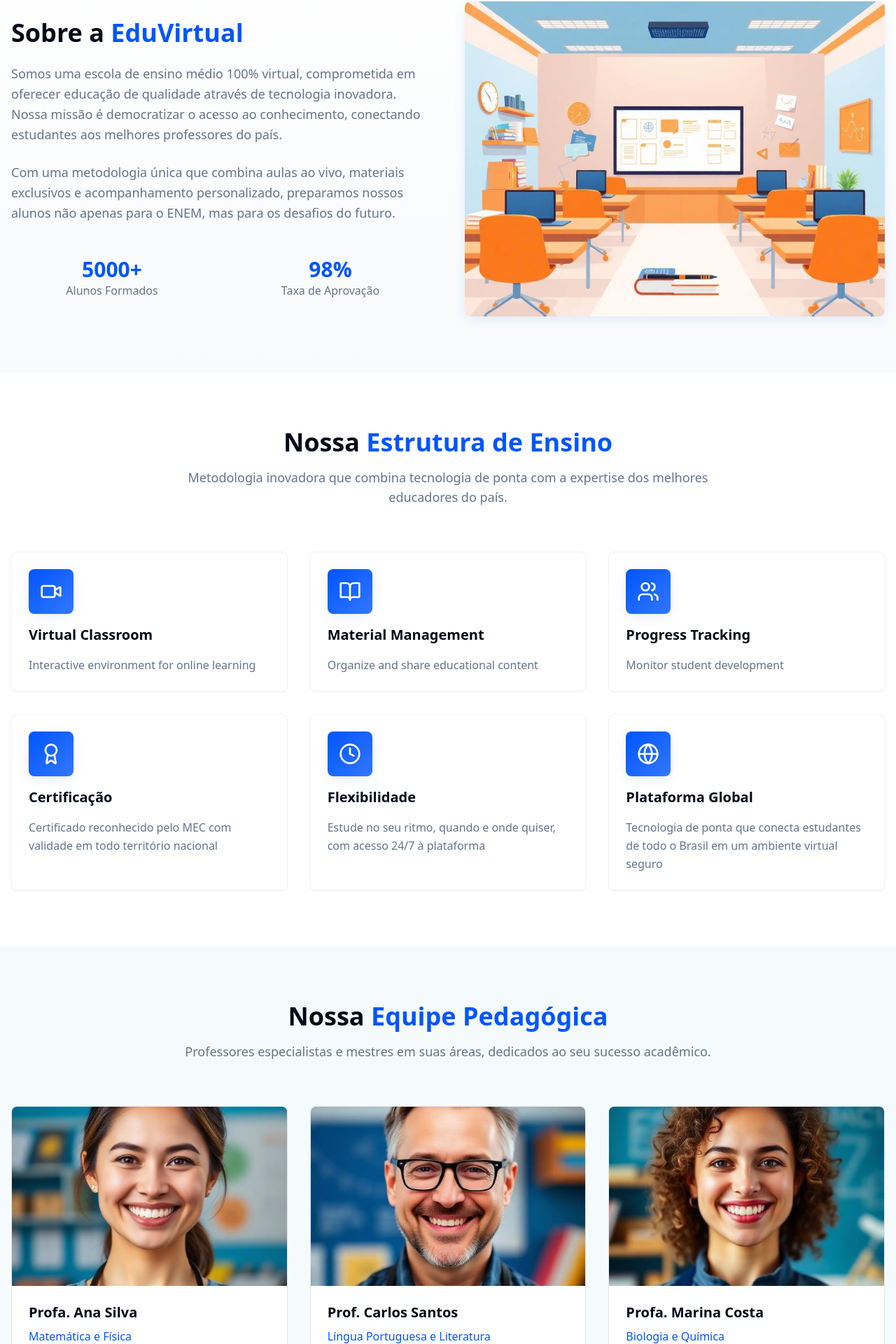
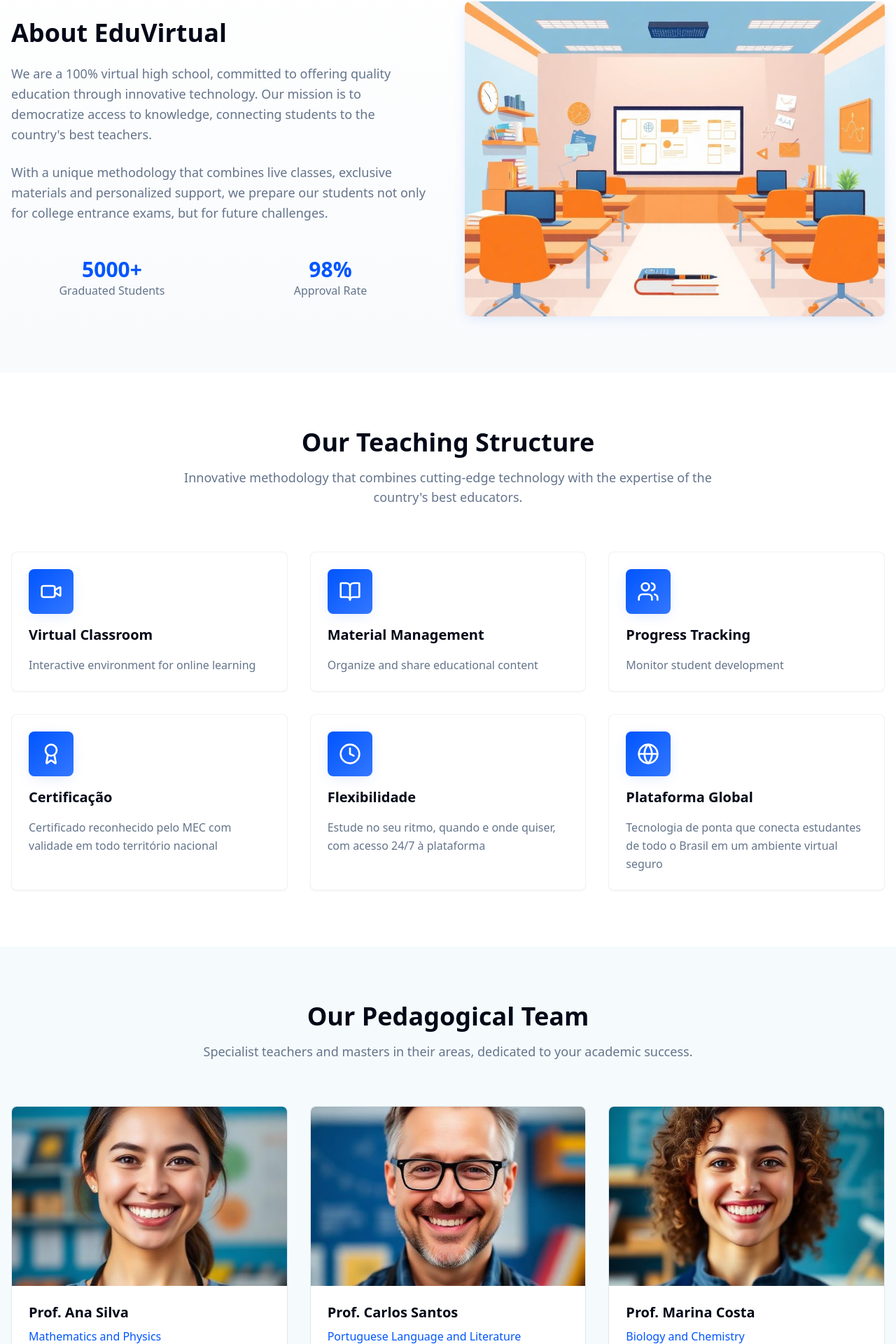
Before and after one commit to robsonmmfata/virtual-school-spark, a React (Vite) app: page /#estrutura in a window 1280 px wide. Shown: the part 878-2798 px from the top of the page at 70% size. Built offline with nearby package versions, Linux system fonts and the light colour scheme.

Commit message:
Fix: Translate all headings and paragraphs
Ensures all headings (h1, h2, h3) and paragraphs on the landing page and dashboards are translated when the language is changed. This includes fixing issues where the landing page content was not updating correctly.

```diff
--- a/src/i18n/locales/en.json
+++ b/src/i18n/locales/en.json
@@ -183,6 +183,44 @@
     "description": "A complete platform for online education with advanced features for students, teachers and administrators.",
     "getStarted": "Get Started",
     "learnMore": "Learn More",
+    "aboutEduVirtual": "About EduVirtual",
+    "aboutDescription1": "We are a 100% virtual high school, committed to offering quality education through innovative technology. Our mission is to democratize access to knowledge, connecting students to the country's best teachers.",
+    "aboutDescription2": "With a unique methodology that combines live classes, exclusive materials and personalized support, we prepare our students not only for college entrance exams, but for future challenges.",
+    "studentsGraduated": "Graduated Students",
+    "approvalRate": "Approval Rate",
+    "teachingStructure": "Our Teaching Structure",
+    "teachingStructureDesc": "Innovative methodology that combines cutting-edge technology with the expertise of the country's best educators.",
+    "pedagogicalTeam": "Our Pedagogical Team",
+    "pedagogicalTeamDesc": "Specialist teachers and masters in their areas, dedicated to your academic success.",
+    "contact": "Contact Us",
+    "contactDesc": "Have questions? Our team is ready to help you start your educational journey.",
+    "fullName": "Full Name",
+    "fullNamePlaceholder": "Your full name",
+    "emailPlaceholder": "your@email.com",
+    "subject": "Subject",
+    "subjectPlaceholder": "What is the subject of your message?",
+    "message": "Message",
+    "messagePlaceholder": "Write your message here...",
+    "sendMessage": "Send Message",
+    "virtualEducation": "Virtual Education",
+    "virtualClassroom": "Virtual Classroom",
+    "teachers": {
+      "ana": {
+        "name": "Prof. Ana Silva",
+        "specialty": "Mathematics and Physics",
+        "experience": "15 years of experience"
+      },
+      "carlos": {
+        "name": "Prof. Carlos Santos",
+        "specialty": "Portuguese Language and Literature",
+        "experience": "12 years of experience"
+      },
+      "marina": {
+        "name": "Prof. Marina Costa",
+        "specialty": "Biology and Chemistry",
+        "experience": "18 years of experience"
+      }
+    },
     "features": {
       "title": "Main Features",
       "virtualClassroom": "Virtual Classroom",
--- a/src/i18n/locales/es.json
+++ b/src/i18n/locales/es.json
@@ -183,6 +183,44 @@
     "description": "Una plataforma completa para educación en línea con características avanzadas para estudiantes, profesores y administradores.",
     "getStarted": "Comenzar",
     "learnMore": "Saber Más",
+    "aboutEduVirtual": "Sobre EduVirtual",
+    "aboutDescription1": "Somos una escuela secundaria 100% virtual, comprometida en ofrecer educación de calidad a través de tecnología innovadora. Nuestra misión es democratizar el acceso al conocimiento, conectando estudiantes con los mejores profesores del país.",
+    "aboutDescription2": "Con una metodología única que combina clases en vivo, materiales exclusivos y seguimiento personalizado, preparamos a nuestros estudiantes no solo para los exámenes de ingreso universitario, sino para los desafíos del futuro.",
+    "studentsGraduated": "Estudiantes Graduados",
+    "approvalRate": "Tasa de Aprobación",
+    "teachingStructure": "Nuestra Estructura de Enseñanza",
+    "teachingStructureDesc": "Metodología innovadora que combina tecnología de vanguardia con la experiencia de los mejores educadores del país.",
+    "pedagogicalTeam": "Nuestro Equipo Pedagógico",
+    "pedagogicalTeamDesc": "Profesores especialistas y maestros en sus áreas, dedicados a tu éxito académico.",
+    "contact": "Contacto",
+    "contactDesc": "¿Tienes preguntas? Nuestro equipo está listo para ayudarte a comenzar tu jornada educativa.",
+    "fullName": "Nombre Completo",
+    "fullNamePlaceholder": "Tu nombre completo",
+    "emailPlaceholder": "tu@email.com",
+    "subject": "Asunto",
+    "subjectPlaceholder": "¿Cuál es el asunto de tu mensaje?",
+    "message": "Mensaje",
+    "messagePlaceholder": "Escribe tu mensaje aquí...",
+    "sendMessage": "Enviar Mensaje",
+    "virtualEducation": "Educación Virtual",
+    "virtualClassroom": "Aula Virtual",
+    "teachers": {
+      "ana": {
+        "name": "Prof. Ana Silva",
+        "specialty": "Matemáticas y Física",
+        "experience": "15 años de experiencia"
+      },
+      "carlos": {
+        "name": "Prof. Carlos Santos",
+        "specialty": "Lengua Portuguesa y Literatura",
+        "experience": "12 años de experiencia"
+      },
+      "marina": {
+        "name": "Prof. Marina Costa",
+        "specialty": "Biología y Química",
+        "experience": "18 años de experiencia"
+      }
+    },
     "features": {
       "title": "Características Principales",
       "virtualClassroom": "Aula Virtual",
--- a/src/i18n/locales/pt.json
+++ b/src/i18n/locales/pt.json
@@ -189,6 +189,44 @@
     "description": "Uma plataforma completa para educação online com recursos avançados para alunos, professores e administradores.",
     "getStarted": "Começar",
     "learnMore": "Saiba Mais",
+    "aboutEduVirtual": "Sobre a EduVirtual",
+    "aboutDescription1": "Somos uma escola de ensino médio 100% virtual, comprometida em oferecer educação de qualidade através de tecnologia inovadora. Nossa missão é democratizar o acesso ao conhecimento, conectando estudantes aos melhores professores do país.",
+    "aboutDescription2": "Com uma metodologia única que combina aulas ao vivo, materiais exclusivos e acompanhamento personalizado, preparamos nossos alunos não apenas para o ENEM, mas para os desafios do futuro.",
+    "studentsGraduated": "Alunos Formados",
+    "approvalRate": "Taxa de Aprovação",
+    "teachingStructure": "Nossa Estrutura de Ensino",
+    "teachingStructureDesc": "Metodologia inovadora que combina tecnologia de ponta com a expertise dos melhores educadores do país.",
+    "pedagogicalTeam": "Nossa Equipe Pedagógica",
+    "pedagogicalTeamDesc": "Professores especialistas e mestres em suas áreas, dedicados ao seu sucesso acadêmico.",
+    "contact": "Entre em Contato",
+    "contactDesc": "Tem dúvidas? Nossa equipe está pronta para ajudar você a começar sua jornada educacional.",
+    "fullName": "Nome Completo",
+    "fullNamePlaceholder": "Seu nome completo",
+    "emailPlaceholder": "seu@email.com",
+    "subject": "Assunto",
+    "subjectPlaceholder": "Qual o assunto da sua mensagem?",
+    "message": "Mensagem",
+    "messagePlaceholder": "Escreva sua mensagem aqui...",
+    "sendMessage": "Enviar Mensagem",
+    "virtualEducation": "Educação Virtual",
+    "virtualClassroom": "Sala de Aula Virtual",
+    "teachers": {
+      "ana": {
+        "name": "Profa. Ana Silva",
+        "specialty": "Matemática e Física",
+        "experience": "15 anos de experiência"
+      },
+      "carlos": {
+        "name": "Prof. Carlos Santos",
+        "specialty": "Língua Portuguesa e Literatura",
+        "experience": "12 anos de experiência"
+      },
+      "marina": {
+        "name": "Profa. Marina Costa",
+        "specialty": "Biologia e Química",
+        "experience": "18 anos de experiência"
+      }
+    },
     "features": {
       "title": "Recursos Principais",
       "virtualClassroom": "Sala de Aula Virtual",
--- a/src/pages/Home.tsx
+++ b/src/pages/Home.tsx
@@ -76,21 +76,21 @@ const Home = () => {
 
   const professores = [
     {
-      name: "Profa. Ana Silva",
-      specialty: "Matemática e Física",
-      experience: "15 anos de experiência",
+      name: t('home.teachers.ana.name'),
+      specialty: t('home.teachers.ana.specialty'),
+      experience: t('home.teachers.ana.experience'),
       image: teacher1
     },
     {
-      name: "Prof. Carlos Santos",
-      specialty: "Língua Portuguesa e Literatura",
-      experience: "12 anos de experiência",
+      name: t('home.teachers.carlos.name'),
+      specialty: t('home.teachers.carlos.specialty'),
+      experience: t('home.teachers.carlos.experience'),
       image: teacher2
     },
     {
-      name: "Profa. Marina Costa",
-      specialty: "Biologia e Química",
-      experience: "18 anos de experiência",
+      name: t('home.teachers.marina.name'),
+      specialty: t('home.teachers.marina.specialty'),
+      experience: t('home.teachers.marina.experience'),
       image: teacher3
     }
   ];
@@ -104,7 +104,7 @@ const Home = () => {
         <div className="absolute inset-0 z-0">
           <img
             src={heroImage}
-            alt="Educação Virtual"
+            alt={t('home.virtualEducation')}
             className="w-full h-full object-cover opacity-20"
           />
           <div className="absolute inset-0 bg-gradient-hero opacity-80"></div>
@@ -142,33 +142,29 @@ const Home = () => {
           <div className="grid grid-cols-1 lg:grid-cols-2 gap-12 items-center">
             <div className="space-y-6">
               <h2 className="text-3xl md:text-4xl font-bold text-foreground">
-                Sobre a <span className="text-primary">EduVirtual</span>
+                {t('home.aboutEduVirtual')}
               </h2>
               <p className="text-lg text-muted-foreground leading-relaxed">
-                Somos uma escola de ensino médio 100% virtual, comprometida em oferecer educação de qualidade
-                através de tecnologia inovadora. Nossa missão é democratizar o acesso ao conhecimento,
-                conectando estudantes aos melhores professores do país.
+                {t('home.aboutDescription1')}
               </p>
               <p className="text-lg text-muted-foreground leading-relaxed">
-                Com uma metodologia única que combina aulas ao vivo, materiais exclusivos e
-                acompanhamento personalizado, preparamos nossos alunos não apenas para o ENEM,
-                mas para os desafios do futuro.
+                {t('home.aboutDescription2')}
               </p>
               <div className="grid grid-cols-2 gap-6 pt-6">
                 <div className="text-center">
                   <div className="text-3xl font-bold text-primary">5000+</div>
-                  <div className="text-muted-foreground">Alunos Formados</div>
+                  <div className="text-muted-foreground">{t('home.studentsGraduated')}</div>
                 </div>
                 <div className="text-center">
                   <div className="text-3xl font-bold text-primary">98%</div>
-                  <div className="text-muted-foreground">Taxa de Aprovação</div>
+                  <div className="text-muted-foreground">{t('home.approvalRate')}</div>
                 </div>
               </div>
             </div>
             <div className="relative">
               <img
                 src={virtualClassroomImage}
-                alt="Sala de Aula Virtual"
+                alt={t('home.virtualClassroom')}
                 className="rounded-lg shadow-elegant w-full"
               />
               <div className="absolute inset-0 bg-gradient-primary/10 rounded-lg"></div>
@@ -182,11 +178,10 @@ const Home = () => {
         <div className="container mx-auto px-4">
           <div className="text-center space-y-4 mb-16">
             <h2 className="text-3xl md:text-4xl font-bold text-foreground">
-              Nossa <span className="text-primary">Estrutura de Ensino</span>
+              {t('home.teachingStructure')}
             </h2>
             <p className="text-lg text-muted-foreground max-w-3xl mx-auto">
-              Metodologia inovadora que combina tecnologia de ponta com a expertise
-              dos melhores educadores do país.
+              {t('home.teachingStructureDesc')}
             </p>
           </div>
 
@@ -211,10 +206,10 @@ const Home = () => {
         <div className="container mx-auto px-4">
           <div className="text-center space-y-4 mb-16">
             <h2 className="text-3xl md:text-4xl font-bold text-foreground">
-              Nossa <span className="text-primary">Equipe Pedagógica</span>
+              {t('home.pedagogicalTeam')}
             </h2>
             <p className="text-lg text-muted-foreground max-w-3xl mx-auto">
-              Professores especialistas e mestres em suas áreas, dedicados ao seu sucesso acadêmico.
+              {t('home.pedagogicalTeamDesc')}
             </p>
           </div>
 
@@ -253,10 +248,10 @@ const Home = () => {
           <div className="max-w-4xl mx-auto">
             <div className="text-center space-y-4 mb-16">
               <h2 className="text-3xl md:text-4xl font-bold text-foreground">
-                Entre em <span className="text-primary">Contato</span>
+                {t('home.contact')}
               </h2>
               <p className="text-lg text-muted-foreground">
-                Tem dúvidas? Nossa equipe está pronta para ajudar você a começar sua jornada educacional.
+                {t('home.contactDesc')}
               </p>
             </div>
 
@@ -267,11 +262,11 @@ const Home = () => {
                     <div className="space-y-2">
                       <label className="text-sm font-medium text-foreground flex items-center gap-2">
                         <User className="h-4 w-4 text-primary" />
-                        Nome Completo
+                        {t('home.fullName')}
                       </label>
                       <Input
                         type="text"
-                        placeholder="Seu nome completo"
+                        placeholder={t('home.fullNamePlaceholder')}
                         value={formData.name}
                         onChange={(e) => setFormData({...formData, name: e.target.value})}
                         required
@@ -281,11 +276,11 @@ const Home = () => {
                     <div className="space-y-2">
                       <label className="text-sm font-medium text-foreground flex items-center gap-2">
                         <Mail className="h-4 w-4 text-primary" />
-                        E-mail
+                        {t('common.email')}
                       </label>
                       <Input
                         type="email"
-                        placeholder="seu@email.com"
+                        placeholder={t('home.emailPlaceholder')}
                         value={formData.email}
                         onChange={(e) => setFormData({...formData, email: e.target.value})}
                         required
@@ -297,11 +292,11 @@ const Home = () => {
                   <div className="space-y-2">
                     <label className="text-sm font-medium text-foreground flex items-center gap-2">
                       <FileText className="h-4 w-4 text-primary" />
-                      Assunto
+                      {t('home.subject')}
                     </label>
                     <Input
                       type="text"
-                      placeholder="Qual o assunto da sua mensagem?"
+                      placeholder={t('home.subjectPlaceholder')}
                       value={formData.subject}
                       onChange={(e) => setFormData({...formData, subject: e.target.value})}
                       required
@@ -312,10 +307,10 @@ const Home = () => {
                   <div className="space-y-2">
                     <label className="text-sm font-medium text-foreground flex items-center gap-2">
                       <MessageSquare className="h-4 w-4 text-primary" />
-                      Mensagem
+                      {t('home.message')}
                     </label>
                     <Textarea
-                      placeholder="Escreva sua mensagem aqui..."
+                      placeholder={t('home.messagePlaceholder')}
                       rows={5}
                       value={formData.message}
                       onChange={(e) => setFormData({...formData, message: e.target.value})}
@@ -325,7 +320,7 @@ const Home = () => {
                   </div>
 
                   <Button type="submit" size="lg" className="w-full">
-                    Enviar Mensagem
+                    {t('home.sendMessage')}
                     <Mail className="ml-2 h-5 w-5" />
                   </Button>
                 </form>
```
